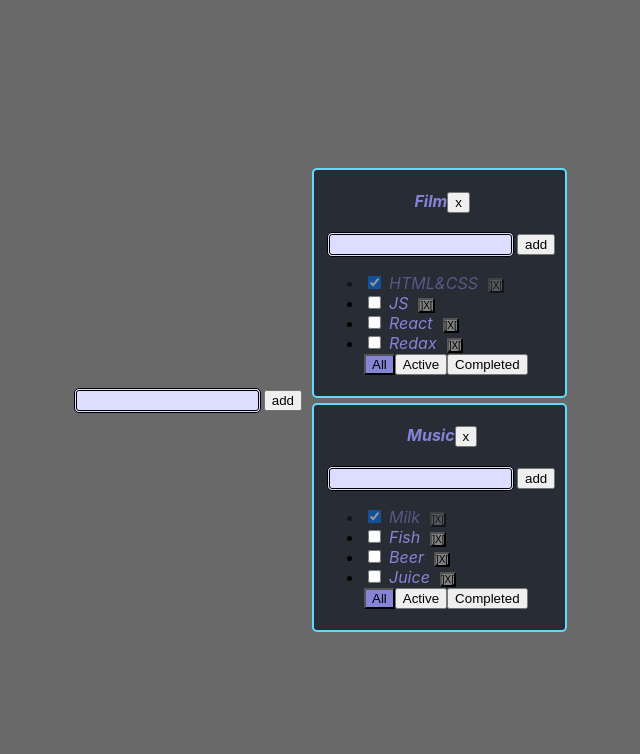
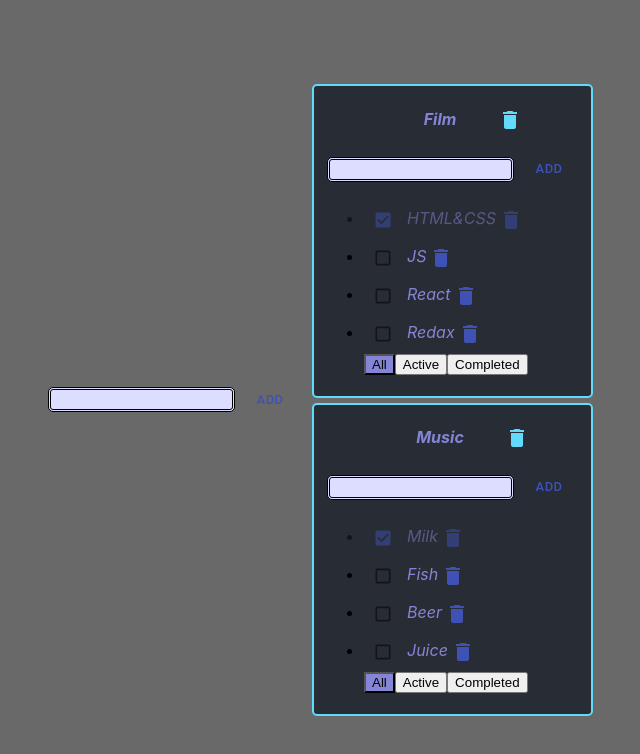
Before and after one commit to Iq-Life/Todolist, a React (Create React App) app: page / in a window 1280 px wide. Shown: the top 754 px of the page, without its empty margins (316-956 px from the left). Built offline with nearby package versions, Linux system fonts and the light colour scheme.

Commit message:
Material UI

```diff
--- a/package.json
+++ b/package.json
@@ -3,6 +3,8 @@
   "version": "0.1.0",
   "private": true,
   "dependencies": {
+    "@material-ui/core": "^4.11.2",
+    "@material-ui/icons": "^4.11.2",
     "@testing-library/jest-dom": "^5.11.4",
     "@testing-library/react": "^11.1.0",
     "@testing-library/user-event": "^12.1.10",
--- a/src/AddItemForm.module.css
+++ b/src/AddItemForm.module.css
@@ -13,5 +13,6 @@
     border: double 3px red;
 }
 .but_add {
-
+padding: 2px;
+    margin: 2px;
 }
--- a/src/AddItemForm.tsx
+++ b/src/AddItemForm.tsx
@@ -1,5 +1,6 @@
 import React, {ChangeEvent, KeyboardEvent, useState} from "react";
 import s from './AddItemForm.module.css'
+import {Button} from "@material-ui/core";
 
 
 type AddItemFormType = {
@@ -36,7 +37,9 @@ export function AddItemForm(props: AddItemFormType) {
                value={title}
                onChange={onChange}
                onKeyPress={onKeyPress}/>
-        <button className={s.but_add} onClick={addTask}>add</button>
+        <Button variant='text' color="primary" size="small" className={s.but_add} onClick={addTask}>
+            add
+        </Button>
         {error && <div className="error-message">{error}</div>}
     </div>
 }
--- a/src/Todolist.module.css
+++ b/src/Todolist.module.css
@@ -4,6 +4,13 @@
     border-radius: 5px;
     padding: 0 10px 5px 10px;
     margin: 5px 10px;
+}
+.ButDelTL{
+    position: absolute;
+    bottom: 0;
+    top: 5%;
+    left: 15%;
+    margin: 0 0 5px 0;
 }
 .active-filter {
     background-color: #8585d7;
--- a/src/Todolist.tsx
+++ b/src/Todolist.tsx
@@ -3,6 +3,9 @@ import s from './Todolist.module.css'
 import {FilterValueType, TaskType} from "./App";
 import {AddItemForm} from "./AddItemForm";
 import {EditableSpan} from "./EditableSpan";
+import {Checkbox, IconButton} from "@material-ui/core";
+import {Delete} from "@material-ui/icons";
+
 
 export type PropsType = {
     id: string
@@ -27,9 +30,17 @@ export function Todolist(props: PropsType) {
         const changeTitle = (title:string) => props.changeTaskTitle(t.id, title, props.id)
 
         return <li key={t.id} className={t.isDone ? s.is_done : ""}>
-            <input type="checkbox" checked={t.isDone} onChange={onChangeStatus}/>
+            {/*<input type="checkbox" checked={t.isDone} onChange={onChangeStatus}/>*/}
+            <Checkbox
+                checked={t.isDone}
+                onChange={onChangeStatus}
+                size="small"
+                color='primary'
+            />
             <EditableSpan changeTitle={changeTitle} title={t.title}/>
-            <button className={s.but_del} onClick={onClickHandler}>]X[</button>
+            <IconButton className={s.but_del} aria-label="delete" size="small" color='primary' onClick={onClickHandler}>
+                <Delete/>
+            </IconButton>
         </li>
     })
 
@@ -43,7 +54,10 @@ export function Todolist(props: PropsType) {
     return <div className={s.Todo}>
         <h3>
         <EditableSpan title={props.title} changeTitle={changeTodoListTitle}/>
-            <button onClick={removeTodoList}>x</button>
+            <IconButton className={s.ButDelTL} aria-label="delete" size="small" color='inherit' onClick={removeTodoList}>
+                <Delete/>
+            </IconButton>
+
         </h3>
         <AddItemForm addItem={addTask} />
         <ul className={s.ul}>
```
Also changed, not shown: src/App.tsx (+0 -11 lines), 1 other file (tests, documents, lock files or other folders).
